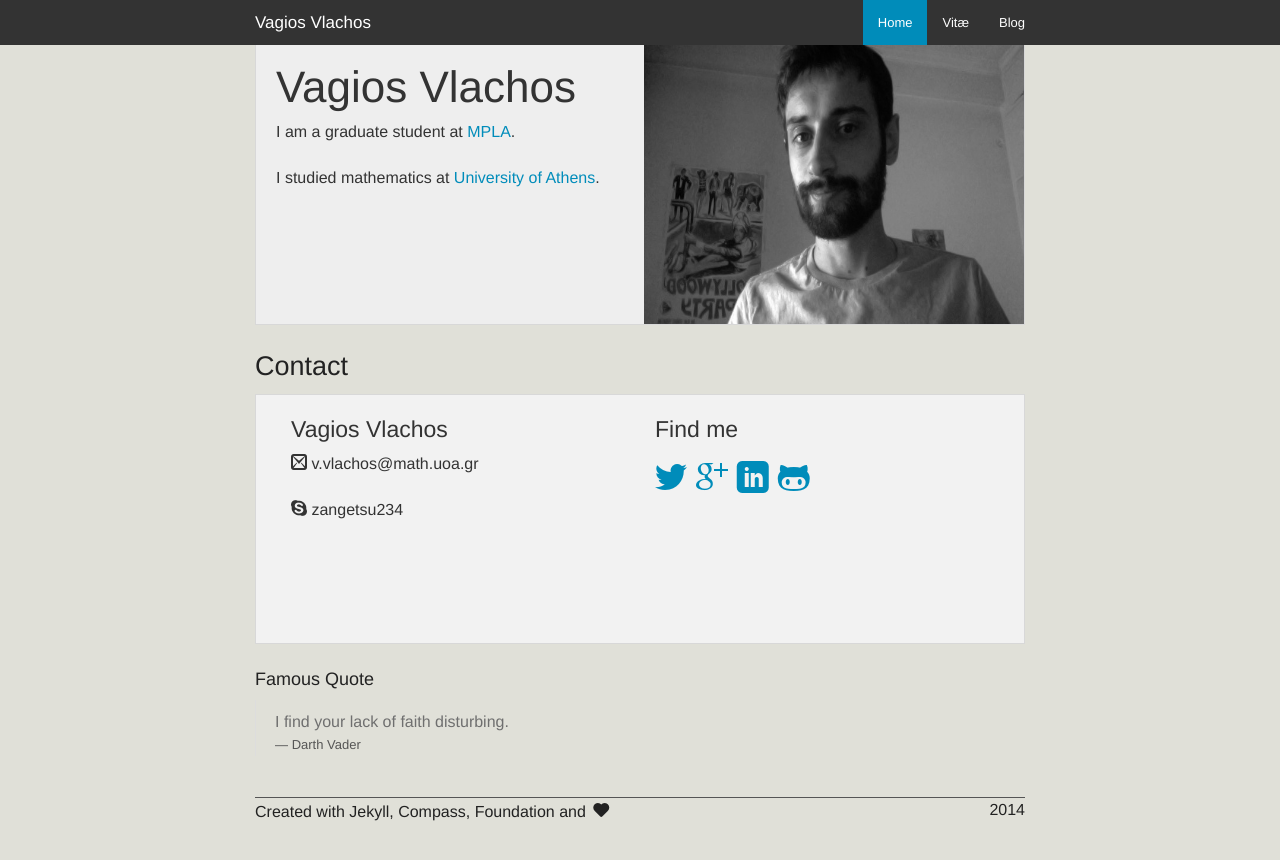
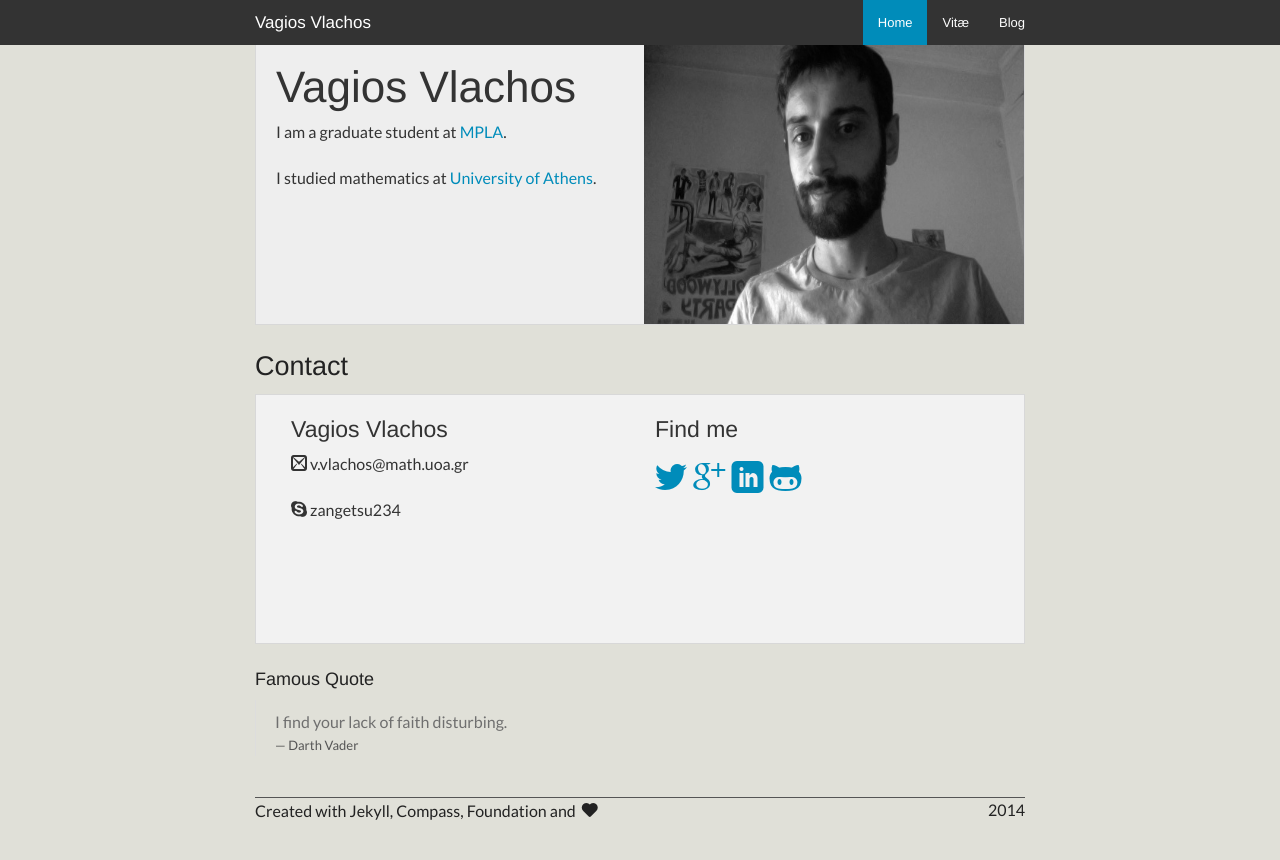
Before and after one commit to iamninja/iamninja.github.io, a Jekyll site: the page built from index.html, in a window 1280 px wide. Shown: the top 860 px of the page. Built offline with Jekyll 4.4.1, drawn with Linux system fonts in a browser that asks for light colours; Markdown is read by kramdown in place of the engine named in the settings.

Commit message:
Added Lato google font and favicon.

```diff
--- a/_includes/footer.html
+++ b/_includes/footer.html
@@ -3,6 +3,6 @@
   <div class="medium-12 column" id="footer">
     <hr>
     Created with Jekyll, Compass, Foundation and <span class="icon-heart2"></span>
-    <span class="right">{{ site.time | date: '%Y' }}</span>
+    <span class="right show-for-medium-up">{{ site.time | date: '%Y' }}</span>
   </div>
 </div>
--- a/_layouts/default.html
+++ b/_layouts/default.html
@@ -4,7 +4,9 @@
     <meta charset="utf-8" />
     <meta name="viewport" content="width=device-width, initial-scale=1.0" />
     <title>{{ page.title }}</title>
+    <link href='http://fonts.googleapis.com/css?family=Lato:100,300,400,700,900,100italic,300italic,400italic,700italic,900italic' rel='stylesheet' type='text/css'>
     <link rel="stylesheet" href="{{site.baseurl}}css/screen.css" />
+    <link rel="shortcut icon" href="{{site.baseurl}}images/favicon.ico" type="image/x-icon"/>
     <script src="{{site.baseurl}}js/modernizr/modernizr.js"></script>
   </head>
   <body>
--- a/_sass/screen.scss
+++ b/_sass/screen.scss
@@ -76,6 +76,10 @@
   span {
     margin-left: 3px;
   }
+}
+
+body {
+  font-family: 'Lato'
 }
 
 /*****************************************************************************/
--- a/vitae/index.html
+++ b/vitae/index.html
@@ -5,7 +5,7 @@ title: Vagios Vlachos - Vitae
 
 <div class="row">
   <div class="medium-12 large-12 column">
-    <h3>Education</h3>
+    <h2>Education</h2>
     <hr>
     <dl class="">
       <dd class="show-for-medium-up">
@@ -29,7 +29,7 @@ title: Vagios Vlachos - Vitae
 
 <div class="row">
   <div class="medium-12 large-12 column">
-    <h3>Research Interests</h3>
+    <h2>Research Interests</h2>
     <hr>
     <dl class="">
       <dt>Model Theory</dt>
```
Also changed, not shown: css/screen.css, images/favicon.ico (added).
